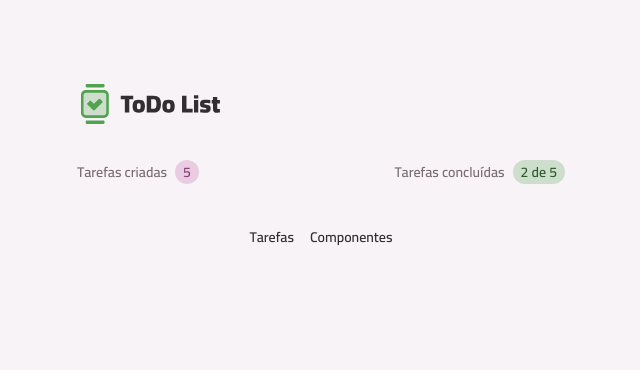
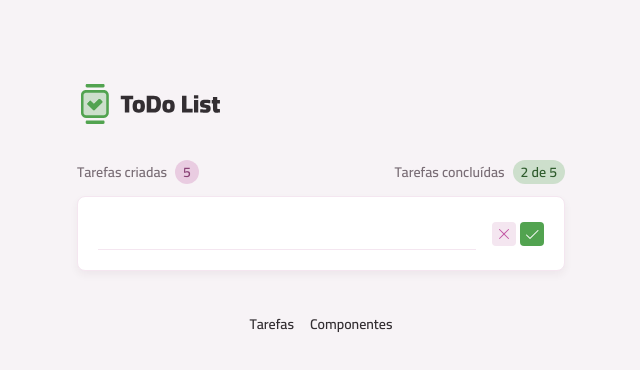
Before and after one commit to barricca/todo, a React (Vite) app: page / in a window 1280 px wide. Shown: the top 370 px of the page, without its empty margins (319-959 px from the left). Built offline with nearby package versions, Linux system fonts and the light colour scheme.

Commit message:
Montando layout - Criando componente da tarefa

```diff
--- /dev/null
+++ b/src/core-components/TaskItem.tsx
@@ -0,0 +1,56 @@
+import { useState } from "react";
+import CheckIcon from "../assets/icons/check.svg?react";
+import PencilIcon from "../assets/icons/pencil.svg?react";
+import PlusIcon from "../assets/icons/plus.svg?react";
+import SpinnerIcon from "../assets/icons/spinner.svg?react";
+import TrashIcon from "../assets/icons/trash.svg?react";
+import XIcon from "../assets/icons/x.svg?react";
+
+import { ButtonIcon } from "../components/ButtonIcon";
+import { Card } from "../components/Card";
+import { InputCheckbox } from "../components/InputCheckbox";
+import { InputText } from "../components/InputText";
+import { Text } from "../components/Text";
+
+export function TaskItem() {
+	const [isEditing, setIsEditing] = useState(true);
+
+	function handleEditTask() {
+		setIsEditing(true);
+	}
+
+	function handleExitEditTask() {
+		setIsEditing(false);
+	}
+
+	return (
+		<Card size="md" className="flex items-center gap-4">
+			{!isEditing ? (
+				<>
+					<InputCheckbox />
+					<Text className="flex-1">🛒 Fazer compras da semana</Text>
+					<div className="flex gap-1">
+						<ButtonIcon icon={TrashIcon} variant="tertiary" />
+						<ButtonIcon
+							icon={PencilIcon}
+							variant="tertiary"
+							onClick={handleEditTask}
+						/>
+					</div>
+				</>
+			) : (
+				<>
+					<InputText className="flex-1" />
+					<div className="flex gap-1">
+						<ButtonIcon
+							icon={XIcon}
+							variant="secondary"
+							onClick={handleExitEditTask}
+						/>
+						<ButtonIcon icon={CheckIcon} variant="primary" />
+					</div>
+				</>
+			)}
+		</Card>
+	);
+}
--- a/src/pages/PageHome.tsx
+++ b/src/pages/PageHome.tsx
@@ -1,4 +1,5 @@
 import { Container } from "../components/Container";
+import { TaskItem } from "../core-components/TaskItem";
 import { TaskSummary } from "../core-components/TaskSummary";
 
 export function PageHome() {
@@ -7,6 +8,7 @@
 			<header className="flex items-center justify-between">
 				<TaskSummary />
 			</header>
+			<TaskItem />
 		</Container>
 	);
 }
```
